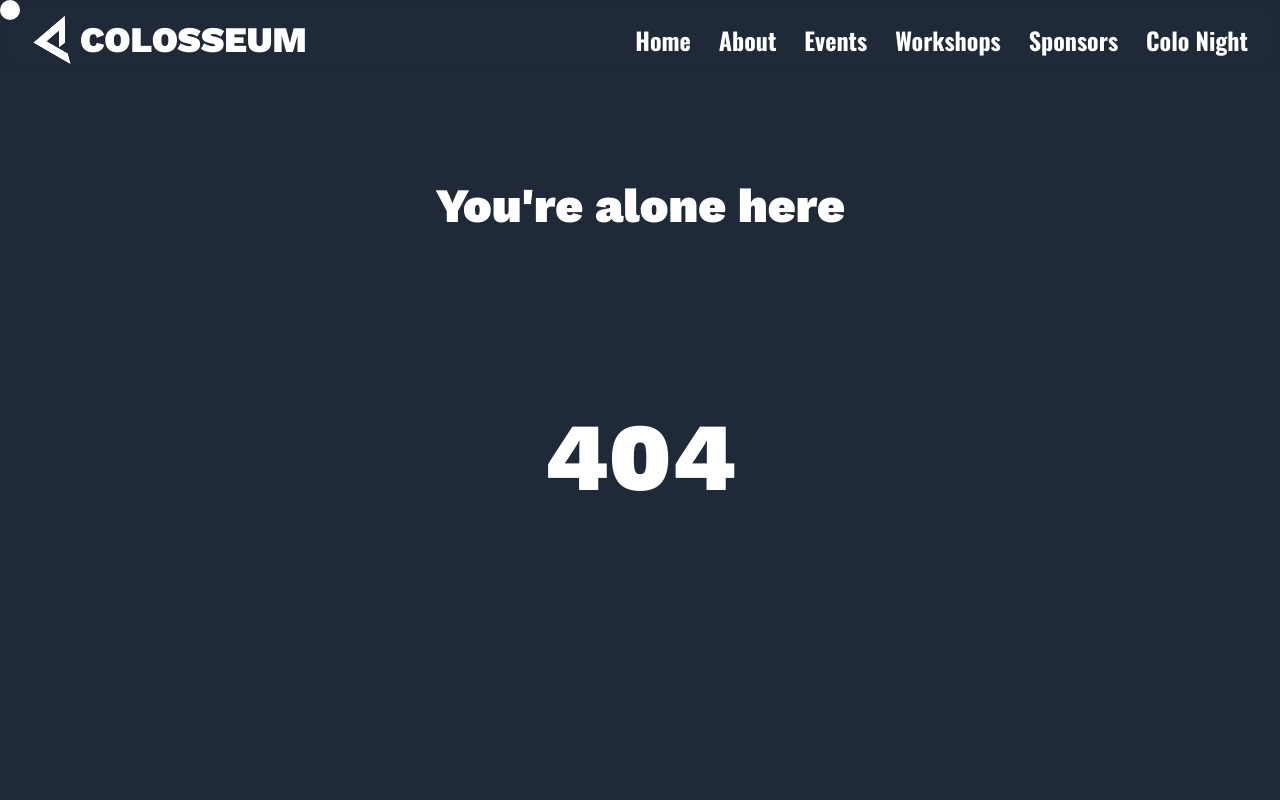
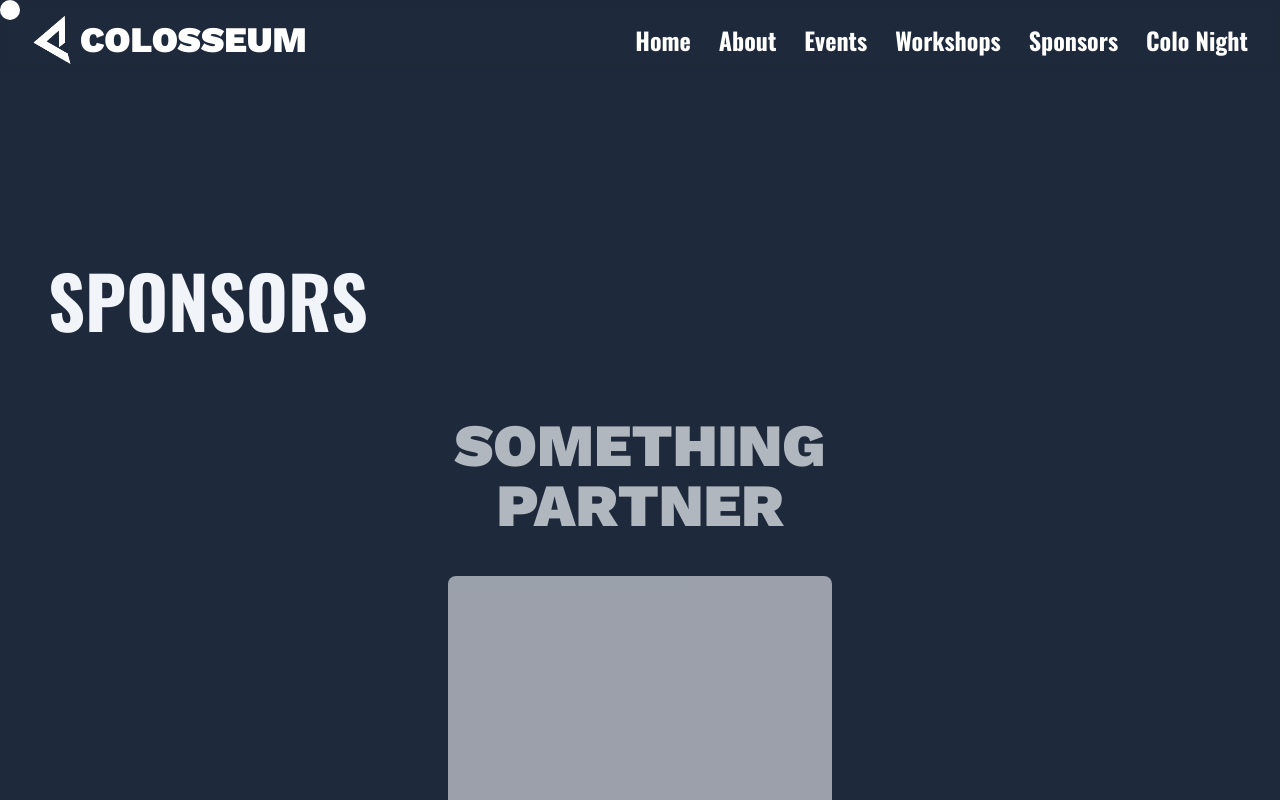
Before and after one commit to 05Alston/colo-celestia, a React (Vite) app: page /sponsors in a window 1280 px wide. Before the commit this address had no page. Shown: the top 800 px of the page. Built offline with nearby package versions, Linux system fonts and the light colour scheme.

Commit message:
More Updates o_o

```diff
--- a/src/App.jsx
+++ b/src/App.jsx
@@ -1,7 +1,7 @@
 import { BrowserRouter, Routes, Route } from 'react-router-dom';
 import ReactDOMServer from 'react-dom/server';
 import { Navbar } from './components';
-import { About, Homepage, Events, Error, StarryLandscape } from './pages';
+import { About, Homepage, Events, Error, Sponsors } from './pages';
 import { useEffect } from 'react';
 import { BsPlay } from 'react-icons/bs';
 import { GiHamburgerMenu } from 'react-icons/gi';
@@ -68,7 +68,8 @@ function App() {
         <Route path="/talks/:slug" element={<div className='pt-40'>Talking and stuff</div>}/>
         <Route path="/workshops/:slug" element={<div className='pt-40'>Working the heck off</div>}/>
         <Route path="/competitions/:slug" element={<div className='pt-40'>Working the heck off</div>}/>
-        <Route path="/colonight" element={<StarryLandscape/>}/>
+        <Route path="/sponsors" element={<Sponsors/>}/>
+        {/*<Route path="/colonite" element={}/>*/}
         <Route path="*" element={<Error/>}/>
       </Routes>
     </BrowserRouter>
--- a/src/components/Speaker.jsx
+++ b/src/components/Speaker.jsx
@@ -3,10 +3,10 @@ import React from 'react'
 const Speaker = () => {
   return (
     <div className="w-full mt-20 interactable" datatype='link'>
-      <div className="w-full h-72 md:h-96 bg-gray-300 rounded-lg dark:bg-gray-600"></div>
+      <div className="w-full h-72 md:h-96 rounded-lg bg-gray-600"></div>
 
-      <h1 className="w-56 h-2 mt-4 bg-gray-200 rounded-lg dark:bg-gray-700"></h1>
-      <p className="w-24 h-2 mt-4 bg-gray-200 rounded-lg dark:bg-gray-700"></p>
+      <h1 className="w-56 h-2 mt-4 rounded-lg bg-gray-700"></h1>
+      <p className="w-24 h-2 mt-4 rounded-lg bg-gray-700"></p>
     </div>
     // <div className="rounded-xl flex flex-col relative overflow-hidden w-64 bg-slate-900 shadow-2xl group interactable" datatype="link" >
     //     <figure><img src={img} className="rounded-bl-[3rem] rounded-br-lg saturate-0 transition-all duration-400 group-hover:saturate-50" alt="Speaker"/></figure>
--- a/src/components/Sponsor.jsx
+++ b/src/components/Sponsor.jsx
@@ -1,9 +1,10 @@
 import React from 'react'
 
-const Sponsor = () => {
+const Sponsor = ({ page }) => {
   return (
-    <div className="w-full mt-20 interactable" datatype='link'>
-        <div className="w-full aspect-square bg-gray-300 rounded-lg dark:bg-gray-600"></div>
+    <div className="w-full max-w-sm mt-20 interactable" datatype='link'>
+      <div className={`${page == 'sponsor' ? 'block' : 'hidden'} text-center font-black uppercase text-6xl pb-10`}>Something Partner</div>
+      <div className="w-full aspect-square bg-gray-300 rounded-lg dark:bg-gray-600"></div>
     </div>
   )
 }
--- /dev/null
+++ b/src/components/VideoCard.jsx
@@ -0,0 +1,17 @@
+import React from 'react'
+import Poster from '../assets/arch-linux-poster.webp';
+
+const VideoCard = () => {
+  return (
+    <div className="rounded-lg flex flex-col overflow-hidden group w-[26rem] h-[30rem] bg-gray-800 shadow-xl relative interactable" datatype='link'>
+        <div className="w-full h-1/2 bg-gray-600 rounded-lg animate-pulse"></div>
+        <div className="p-8 flex flex-col flex-auto gap-2 items-start">
+            <p className="flex items-center gap-2 text-xs font-bold text-yellow-400">Video</p>
+            <p className="flex items-center gap-2 text-4xl font-black uppercase">Colosseum 20xx Highlights</p>
+            <p>Lorem ipsum dolor sit amet consectetur adipisicing elit.</p>
+        </div>
+    </div>
+  )
+}
+
+export default VideoCard;
--- a/src/components/index.js
+++ b/src/components/index.js
@@ -4,3 +4,4 @@ export {  default as Footer } from './Footer.jsx';
 export { default as Navbar } from './Navbar.jsx';
 export { default as Speaker } from './Speaker.jsx';
 export { default as Sponsor } from './Sponsor.jsx';
+export { default as VideoCard } from './VideoCard.jsx';
--- a/src/pages/About.jsx
+++ b/src/pages/About.jsx
@@ -1,4 +1,5 @@
 import React from 'react';
+import { VideoCard, Footer } from '../components';
 
 const About = () => {
     return (
@@ -9,6 +10,32 @@ const About = () => {
 					<p className="py-6 md:text-3xl text-xl">Land of infinite possibilites.</p>
 				</div>
 			</section>
+			{/* Gallery */}
+			<div className="mx-auto mt-6 max-w-2xl sm:px-6 lg:grid lg:max-w-7xl lg:grid-cols-3 lg:gap-x-8 lg:px-8">
+	          <div className="aspect-w-3 aspect-h-4 hidden overflow-hidden rounded-lg lg:block">
+		          <div className="w-full h-full bg-gray-600 animate-pulse">1</div>
+	          </div>
+	          <div className="hidden lg:grid lg:grid-cols-1 lg:gap-y-8">
+	            <div className="aspect-w-3 aspect-h-2 overflow-hidden rounded-lg">
+	              <div className="w-full h-full bg-gray-600 animate-pulse">2</div>
+	            </div>
+	            <div className="aspect-w-3 aspect-h-2 overflow-hidden rounded-lg">
+	              <div className="w-full h-full bg-gray-600 animate-pulse">3</div>
+	            </div>
+	          </div>
+	          <div className="aspect-w-4 aspect-h-5 sm:overflow-hidden sm:rounded-lg lg:aspect-w-3 lg:aspect-h-4">
+	            <div className="w-full h-full bg-gray-600 animate-pulse">4</div>
+	          </div>
+	        </div>
+			{/* Past highlights */}
+			<section className="px-12 pt-32 pb-20 max-w-[110rem] mx-auto">
+				<p className="text-5xl md:text-7xl font-black font-Oswald uppercase">Blasts from the past</p>
+				<div className="container mx-auto flex gap-10 flex-wrap justify-center">
+					<VideoCard/>
+					<VideoCard/>
+					<VideoCard/>
+				</div>
+			</section>
         </div>
     )
 }
--- a/src/pages/Homepage.jsx
+++ b/src/pages/Homepage.jsx
@@ -6,7 +6,7 @@ import { HiChevronRight } from 'react-icons/hi'
 const Homepage = () => {
 	const [effect, setEffect] = useState(false);
 	return (
-		<div className=' text-slate-100 bg-slate-800'>
+		<div className='text-slate-100 bg-slate-800'>
 			{/* Hero section */}
 			<section className="grid px-12 md:pb-20 justify-start md:place-items-end min-h-screen place-items-center pb-0 max-w-[110rem] mx-auto">
 				<div>
@@ -57,13 +57,13 @@ const Homepage = () => {
 				<p className="text-5xl md:text-7xl font-black font-Oswald uppercase">Sponsors</p>
 				<div className="container mx-auto animate-pulse">
 					<div className="grid grid-cols-1 gap-8 mt-16 xs:grid-cols-2 sm:grid-cols-3 lg:grid-cols-4 xl:grid-cols-5 xl:mt-20 xl:gap-12">
-						<Sponsor/>
-						<Sponsor/>
-						<Sponsor/>
-						<Sponsor/>
-						<Sponsor/>
-						<Sponsor/>
-						<Sponsor/>
+						<Sponsor page={'sponsor'}/>
+						<Sponsor page={'sponsor'}/>
+						<Sponsor page={'sponsor'}/>
+						<Sponsor page={'sponsor'}/>
+						<Sponsor page={'sponsor'}/>
+						<Sponsor page={'sponsor'}/>
+						<Sponsor page={'sponsor'}/>
 					</div>
 				</div>
 			</section>
--- /dev/null
+++ b/src/pages/Sponsors.jsx
@@ -0,0 +1,24 @@
+import React from 'react';
+import { Footer, Sponsor } from '../components';
+const Sponsors = () => {
+	return (
+		<div className=' text-slate-100 bg-slate-800'>
+            <div className='h-[33vh] w-full '></div>
+            <section className=" md:px-12 pb-20 max-w-[110rem] mx-auto">
+                <p className="px-6 md:px-0 text-5xl md:text-7xl font-black font-Oswald uppercase">Sponsors</p>
+                <div className='grid place-items-center animate-pulse'>
+				<Sponsor page={'sponsor'}/>
+				<Sponsor page={'sponsor'}/>
+				<Sponsor page={'sponsor'}/>
+				<Sponsor page={'sponsor'}/>
+				<Sponsor page={'sponsor'}/>
+				<Sponsor page={'sponsor'}/>
+				<Sponsor page={'sponsor'}/>
+			</div>
+            </section>
+            <Footer/>
+        </div>
+	)
+}
+
+export default Sponsors
--- a/src/pages/StarryLandscape.jsx
+++ /dev/null
@@ -1,9 +0,0 @@
-import React from 'react'
-
-const StarryLandscape = () => {
-  return (
-    <div>StarryLandscape</div>
-  )
-}
-
-export default StarryLandscape;
--- a/src/pages/index.js
+++ b/src/pages/index.js
@@ -2,4 +2,4 @@ export {  default as About } from './About.jsx';
 export {  default as Events } from './Events.jsx';
 export {  default as Error } from './Error.jsx';
 export {  default as Homepage } from './Homepage.jsx';
-export {  default as StarryLandscape } from './StarryLandscape.jsx';
+export {  default as Sponsors } from './Sponsors.jsx';
```
